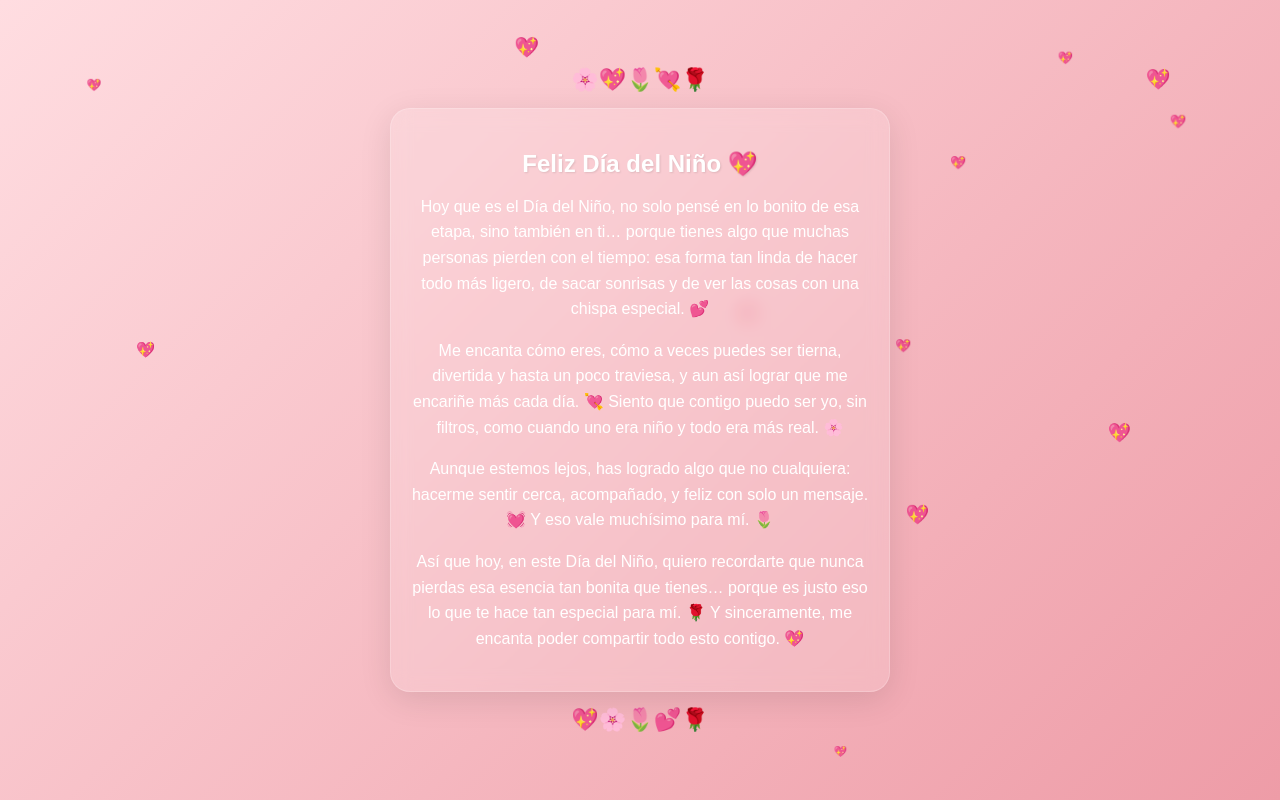
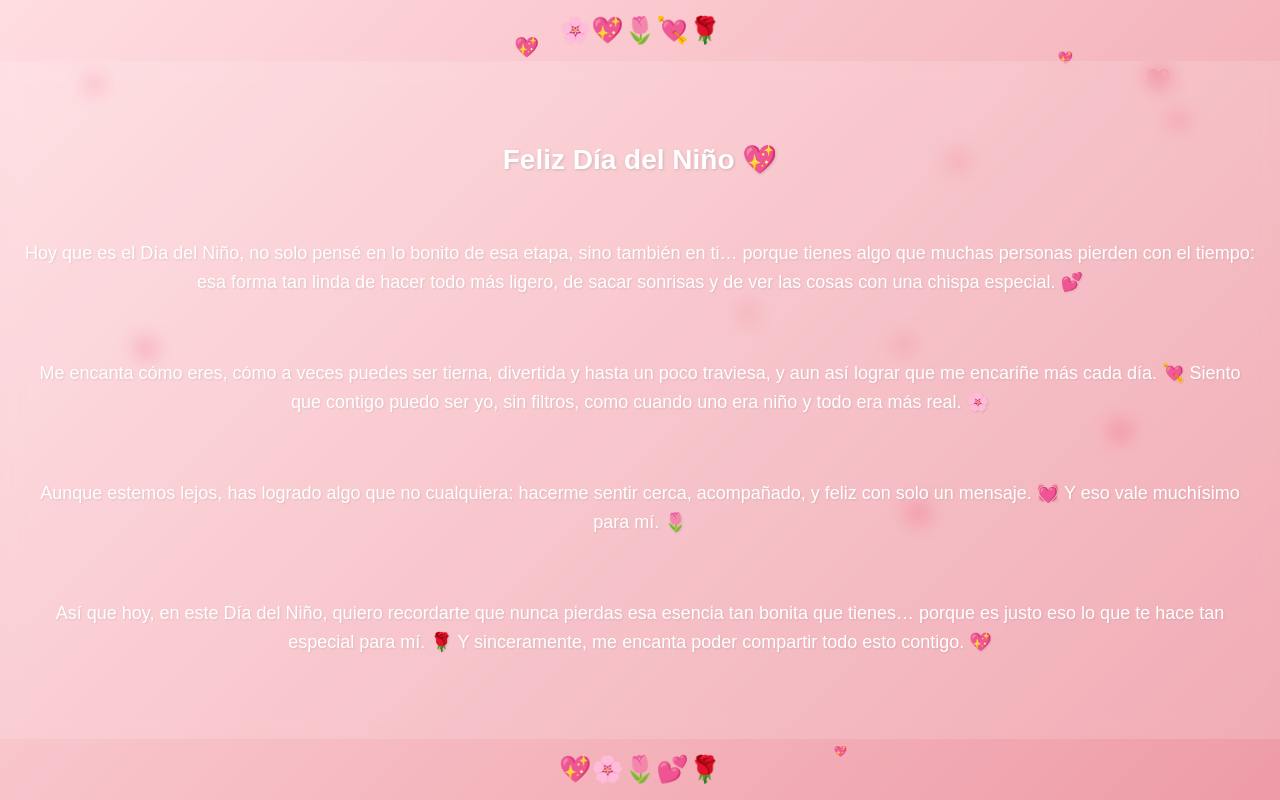
Before and after one commit to Emilkxrr/Regalito, a plain HTML site: page index.html in a window 1280 px wide. Drawn offline with Linux system fonts and the light colour scheme.

Commit message:
Update index.html

```diff
--- a/index.html
+++ b/index.html
@@ -19,52 +19,53 @@ body {
     margin: 0;
     padding: 0;
     overflow-x: hidden;
-    /* 100dvh asegura que tome el 100% del alto dinámico de la pantalla del celular (ignorando barras de navegación) */
     min-height: 100dvh;
     background: linear-gradient(135deg, #ffdde1, #ee9ca7);
     font-family: Arial, sans-serif;
     color: white;
-    display: flex;
-    justify-content: center;
-    align-items: center; /* Centra el contenedor verticalmente */
 }
 
 .container {
-    width: 90%;
-    max-width: 500px;
-    padding: 20px 0; /* Da un poco de respiro arriba y abajo por si la pantalla es pequeña */
+    width: 100vw; /* 100% del ancho de la pantalla */
+    min-height: 100dvh; /* 100% del alto dinámico */
+    display: flex;
+    flex-direction: column;
     z-index: 2;
+    position: relative;
+}
+
+.decor {
+    text-align: center;
+    font-size: 26px;
+    padding: 15px 0;
+    margin: 0;
 }
 
 .card {
+    flex: 1; /* Ocupa todo el espacio vertical sobrante entre las decoraciones */
     background: rgba(255, 255, 255, 0.15);
-    /* Efecto de cristal (Glassmorphism) para que se vea más moderno y se integre al fondo */
     backdrop-filter: blur(10px);
     -webkit-backdrop-filter: blur(10px);
-    border: 1px solid rgba(255, 255, 255, 0.2);
-    border-radius: 20px;
-    padding: 25px 20px;
-    box-shadow: 0 8px 32px rgba(0, 0, 0, 0.1);
+    border: none; /* Sin borde para que se integre totalmente a la pantalla */
+    border-radius: 0; /* Sin esquinas redondeadas */
+    padding: 20px 25px; /* Margen interno para que el texto no toque los bordes del celular */
+    display: flex;
+    flex-direction: column;
+    justify-content: space-evenly; /* Distribuye el texto de arriba a abajo uniformemente */
     text-align: center;
 }
 
 h1 {
-    font-size: 24px;
-    margin-bottom: 15px;
-    text-shadow: 1px 1px 2px rgba(0,0,0,0.1);
+    font-size: 28px; /* Ligeramente más grande */
+    margin: 0;
+    text-shadow: 1px 1px 3px rgba(0,0,0,0.15);
 }
 
 p {
-    font-size: 16px;
+    font-size: 18px; /* Letra un poco más grande para cubrir mejor la pantalla */
     line-height: 1.6;
-    margin-bottom: 15px;
-}
-
-.decor {
-    text-align: center;
-    font-size: 22px;
-    margin-bottom: 15px;
-    margin-top: 15px;
+    margin: 0;
+    text-shadow: 1px 1px 2px rgba(0,0,0,0.1);
 }
 
 /* Corazones animados */
@@ -85,9 +86,9 @@ p {
 
 /* Ajustes para pantallas muy pequeñas */
 @media (max-width: 400px) {
-    h1 { font-size: 22px; }
-    p { font-size: 15px; }
-    .card { padding: 15px; }
+    h1 { font-size: 24px; }
+    p { font-size: 16px; }
+    .decor { font-size: 22px; }
 }
 </style>
 </head>
@@ -149,4 +150,4 @@ setInterval(crearCorazon, 400);
 </script>
 
 </body>
-</html>
+    </html>
```
